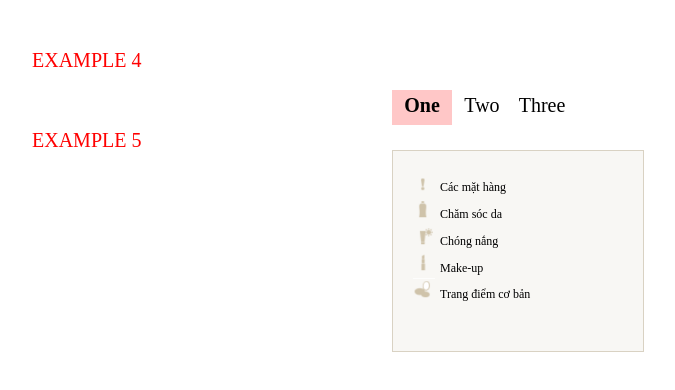
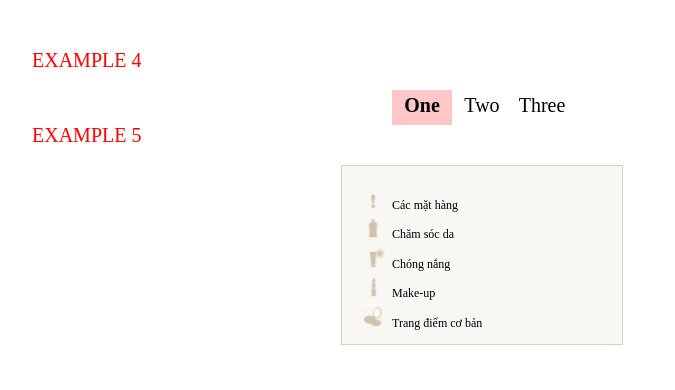
Before and after one commit to ntnam1992/BEM-EXAMPLE, a plain HTML site: page index.html in a window 1280 px wide. Shown: the whole page, without its empty margins (158-833 px from the left). Drawn offline with Linux system fonts and the light colour scheme.

Commit message:
Fix bug 26/9/2018

```diff
--- a/css/style.css
+++ b/css/style.css
@@ -55,13 +55,14 @@ table {
 }
 .title{
 	color:#F00;
+	padding-bottom: 20px;
 }
-.list-number{
+.menu{
 	padding-left:40%;
 	list-style-type:none;
 	margin:0 auto;
 }
-.list-number__li{
+.menu__nav{
 	display:block;
 	float:left;
 	width:50px;
@@ -69,22 +70,27 @@ table {
 	text-align:center;
 	padding: 5px 5px 0px;
 }
-.list-number__li:hover{
+.menu__nav--link{
+	text-decoration: none;
+	color: #000000;
+}
+.menu__nav:hover{
 	font-weight:bold;
 	background:#ffc7c7;
 }
-.list-number__li--active{
+.menu__nav--active{
 	font-weight:bold;
 	background:#ffc7c7;
 }
 .item{
-	width:250px;
-	height:200px;
-	background-color:#f8f7f4;
-	border: 1px solid #d9d2c3;
-	float:left;
-	margin-left:40%;
-	font-size:12px;
+	  width: 250px;
+    /* height: 200px; */
+    background-color: #f8f7f4;
+    border: 1px solid #d9d2c3;
+    /* float: left; */
+    /* margin-left: 40%; */
+    font-size: 12px;
+    margin: 0 auto;
 }
 .list-item{
 	list-style-type:none;
--- a/index.html
+++ b/index.html
@@ -8,23 +8,24 @@
 
 <body>
 	<div class="container">
-        <p class="title">EXAMPLE 4</p><br/>
-            <ul class="list-number">
-                <li class="list-number__li list-number__li--active">One</li>
-                <li class="list-number__li">Two</li>
-                <li class="list-number__li">Three</li>
-        	</ul><br/><br/>
-            <div class="clear"></div>
+        <p class="title">EXAMPLE 4</p>
+            <ul class="menu">
+                <li class="menu__nav menu__nav--active"><a href="#" class="menu__nav--link">One</a></li>
+                <li class="menu__nav"><a href="#" class="menu__nav--link">Two</a></li>
+                <li class="menu__nav"><a href="#" class="menu__nav--link">Three</a></li>
+                <div class="clear"></div>
+        	</ul>
+
  		 <p class="title">EXAMPLE 5</p>
-         	<div class="item">
-                <ul class="list-item">
-                    <li class="list-item__li"><a href="#"><p><img class="list-item__img" src="img/icon-1.gif" />Các mặt hàng</p></a></li>
-                    <li class="list-item__li"><a href="#"><p><img class="list-item__img"src="img/icon-2.gif" />Chăm sóc da</p></a></li>
-                    <li class="list-item__li"><a href="#"><p><img class="list-item__img"src="img/icon-3.gif" />Chóng nắng</p></a></li>
-                    <li class="list-item__li"><a href="#"><p><img class="list-item__img"src="img/icon-4.gif" />Make-up</p></a></li>
-                    <li class="list-item__li"><a href="#"><p><img class="list-item__img"src="img/icon-5.gif" />Trang điểm cơ bản</p></a></li>
+
+                <ul class="item list-item">
+                    <li class="list-item__li"><a href="#"><img class="list-item__img" src="img/icon-1.gif" />Các mặt hàng</a></li>
+                    <li class="list-item__li"><a href="#"><img class="list-item__img"src="img/icon-2.gif" />Chăm sóc da</a></li>
+                    <li class="list-item__li"><a href="#"><img class="list-item__img"src="img/icon-3.gif" />Chóng nắng</a></li>
+                    <li class="list-item__li"><a href="#"><img class="list-item__img"src="img/icon-4.gif" />Make-up</a></li>
+                    <li class="list-item__li"><a href="#"><img class="list-item__img"src="img/icon-5.gif" />Trang điểm cơ bản</a></li>
                 </ul>
-            </div>
+
 
     </div>
 </body>
```
Also changed, not shown: txt.txt (deleted).
